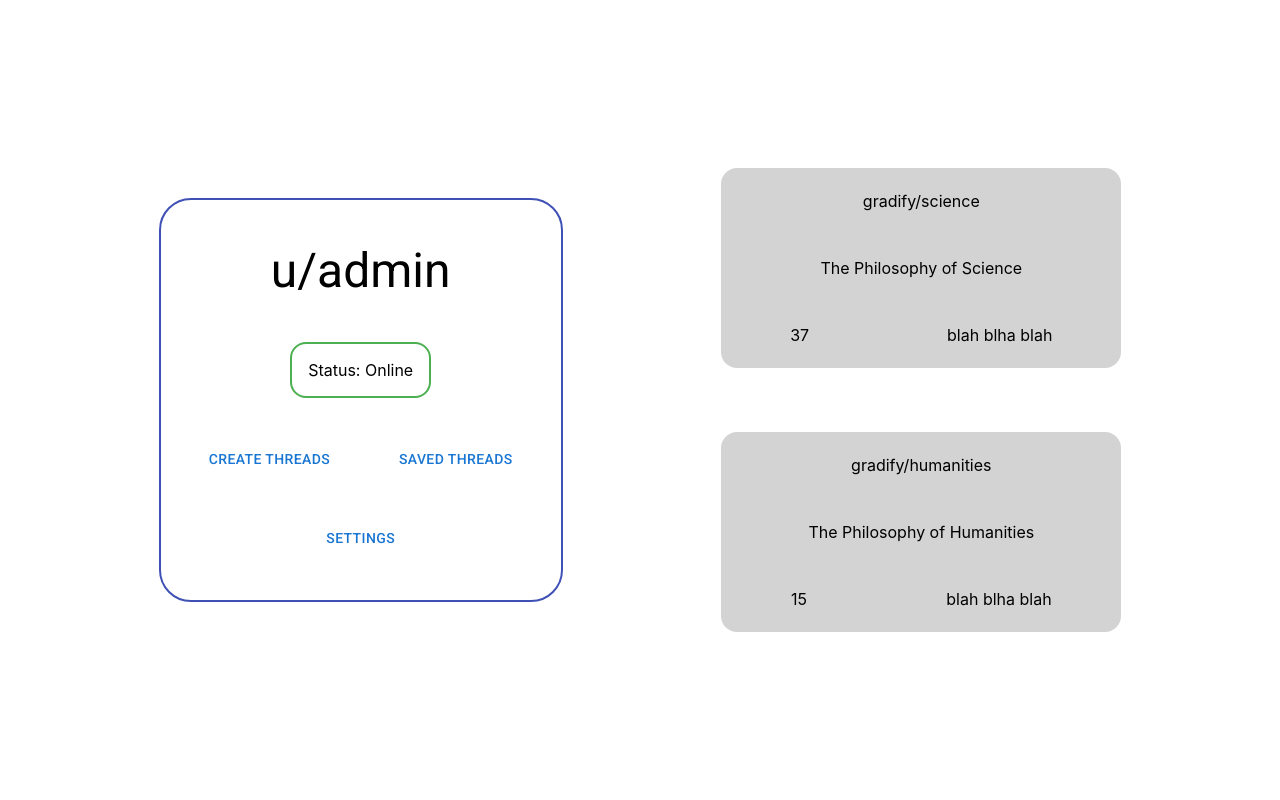
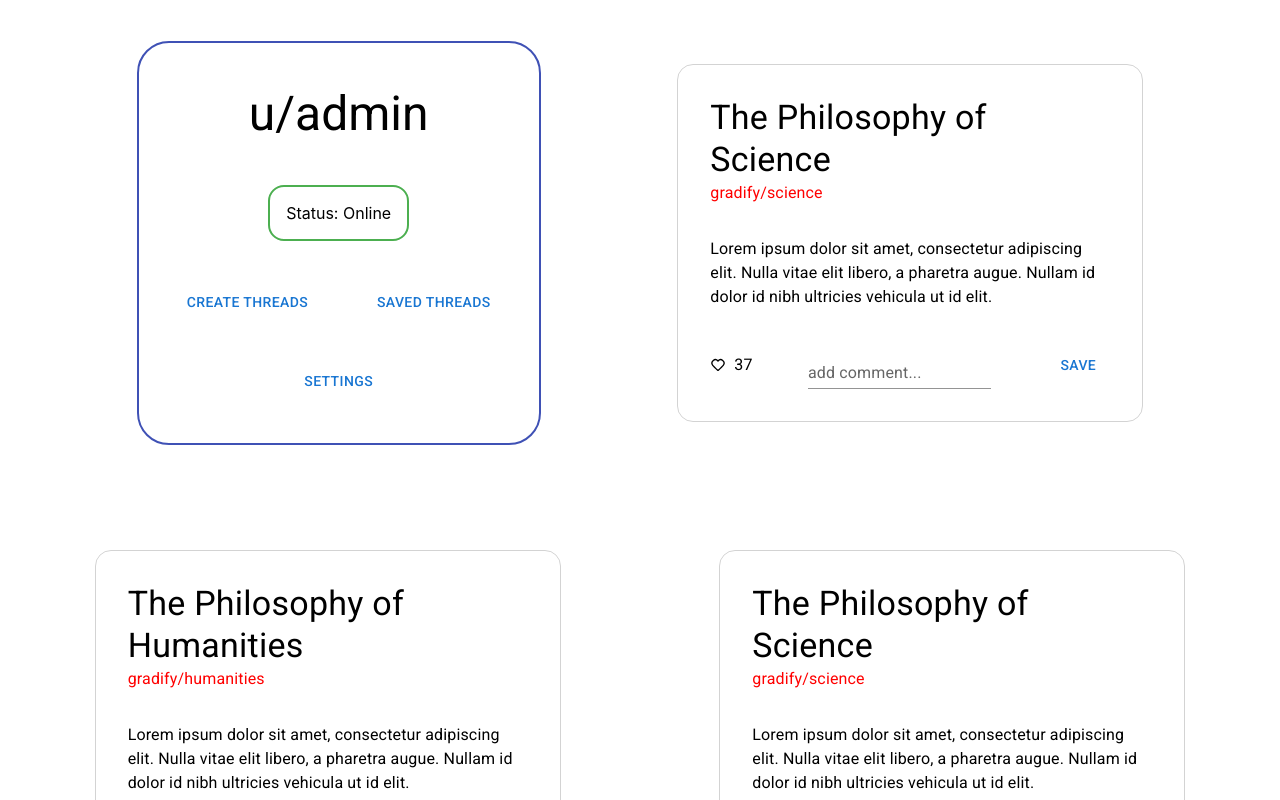
Before and after one commit to timesGH/Gradify, a React (Create React App) app: page /student-discussion-forum in a window 1280 px wide. Built offline with nearby package versions, Linux system fonts and the light colour scheme.

Commit message:
Refactor thread card component and add heart SVG

```diff
--- a/src/components/thread-card.tsx
+++ b/src/components/thread-card.tsx
@@ -1,32 +1,40 @@
-import { Box } from "@mui/material";
+import { Box, Button, TextField, Typography } from "@mui/material";
+import { HeartSvg } from "../utilities/svgs";
 
 type ThreadCardProps = {
   name: string;
   src: string;
   reaction: number;
-  defination: string;
+  description: string;
 };
 
 export const ThreadCard = (props: ThreadCardProps) => {
-  const { name, src, reaction, defination } = props;
+  const { name, src, reaction, description } = props;
 
   return (
     <Box
       width={400}
-      height={200}
       display="flex"
-      bgcolor="lightgray"
+      border="1px solid lightgray"
       borderRadius={4}
       flexDirection="column"
-      justifyContent="space-around"
       alignItems="center"
       margin={8}
+      padding={4}
+      gap={4}
     >
-      <Box>{src}</Box>
-      <Box>{name}</Box>
-      <Box display="flex" width="100%" justifyContent="space-around">
-        <Box>{reaction}</Box>
-        <Box>{defination}</Box>
+      <Box>
+        <Typography variant="h4">{name}</Typography>
+        <Typography color="red">{src}</Typography>
+      </Box>
+      <Typography variant="body1">{description}</Typography>
+      <Box display="flex" width="100%" justifyContent="space-between">
+        <Box display="flex" alignItems="center" gap={1}>
+          <HeartSvg />
+          <Typography>{reaction}</Typography>
+        </Box>
+        <TextField variant="standard" label="add comment..."/>
+        <Button>Save</Button>
       </Box>
     </Box>
   );
--- a/src/pages/student-discussion-forum.tsx
+++ b/src/pages/student-discussion-forum.tsx
@@ -1,30 +1,59 @@
-import { Box, List, Paper } from "@mui/material";
+import { Box, List } from "@mui/material";
 import { AdminForumCard, ThreadCard } from "../components";
 
 export const StudentDiscussionForum = () => {
+  const DEMA_THREADS = [
+    {
+      name: "The Philosophy of Science",
+      src: "gradify/science",
+      reaction: 37,
+      description:
+        "Lorem ipsum dolor sit amet, consectetur adipiscing elit. Nulla vitae elit libero, a pharetra augue. Nullam id dolor id nibh ultricies vehicula ut id elit.",
+    },
+    {
+      name: "The Philosophy of Humanities",
+      src: "gradify/humanities",
+      reaction: 15,
+      description:
+        "Lorem ipsum dolor sit amet, consectetur adipiscing elit. Nulla vitae elit libero, a pharetra augue. Nullam id dolor id nibh ultricies vehicula ut id elit.",
+    },
+    {
+      name: "The Philosophy of Science",
+      src: "gradify/science",
+      reaction: 37,
+      description:
+        "Lorem ipsum dolor sit amet, consectetur adipiscing elit. Nulla vitae elit libero, a pharetra augue. Nullam id dolor id nibh ultricies vehicula ut id elit.",
+    },
+    {
+      name: "The Philosophy of Humanities",
+      src: "gradify/humanities",
+      reaction: 15,
+      description:
+        "Lorem ipsum dolor sit amet, consectetur adipiscing elit. Nulla vitae elit libero, a pharetra augue. Nullam id dolor id nibh ultricies vehicula ut id elit.",
+    },
+  ];
+
   return (
     <Box
       width="100vw"
       height="100vh"
       display="flex"
+      justifyContent="space-evenly"
+      flexWrap="wrap"
       alignItems="center"
-      justifyContent="space-evenly"
+      overflow="auto"
     >
       <AdminForumCard />
-      <List>
-        <ThreadCard
-          name="The Philosophy of Science"
-          src="gradify/science"
-          reaction={37}
-          defination="blah blha blah"
-        />
-        <ThreadCard
-          name="The Philosophy of Humanities"
-          src="gradify/humanities"
-          reaction={15}
-          defination="blah blha blah"
-        />
-      </List>
+      {DEMA_THREADS.map((thread) => {
+        return (
+          <ThreadCard
+            name={thread.name}
+            src={thread.src}
+            reaction={thread.reaction}
+            description={thread.description}
+          />
+        );
+      })}
     </Box>
   );
 };
--- /dev/null
+++ b/src/utilities/svgs/heart-svg.tsx
@@ -0,0 +1,21 @@
+export const HeartSvg = () => {
+  return (
+    <svg
+      width="16px"
+      height="16px"
+      viewBox="0 0 24 24"
+      fill="none"
+      xmlns="http://www.w3.org/2000/svg"
+    >
+      <path
+        fill-rule="evenodd"
+        clip-rule="evenodd"
+        d="M12 6.00019C10.2006 3.90317 7.19377 3.2551 4.93923 5.17534C2.68468 7.09558 2.36727 10.3061 4.13778 12.5772C5.60984 14.4654 10.0648 18.4479 11.5249 19.7369C11.6882 19.8811 11.7699 19.9532 11.8652 19.9815C11.9483 20.0062 12.0393 20.0062 12.1225 19.9815C12.2178 19.9532 12.2994 19.8811 12.4628 19.7369C13.9229 18.4479 18.3778 14.4654 19.8499 12.5772C21.6204 10.3061 21.3417 7.07538 19.0484 5.17534C16.7551 3.2753 13.7994 3.90317 12 6.00019Z"
+        stroke="#000000"
+        stroke-width="2"
+        stroke-linecap="round"
+        stroke-linejoin="round"
+      />
+    </svg>
+  );
+};
--- /dev/null
+++ b/src/utilities/svgs/index.tsx
@@ -0,0 +1 @@
+export * from './heart-svg'
```
